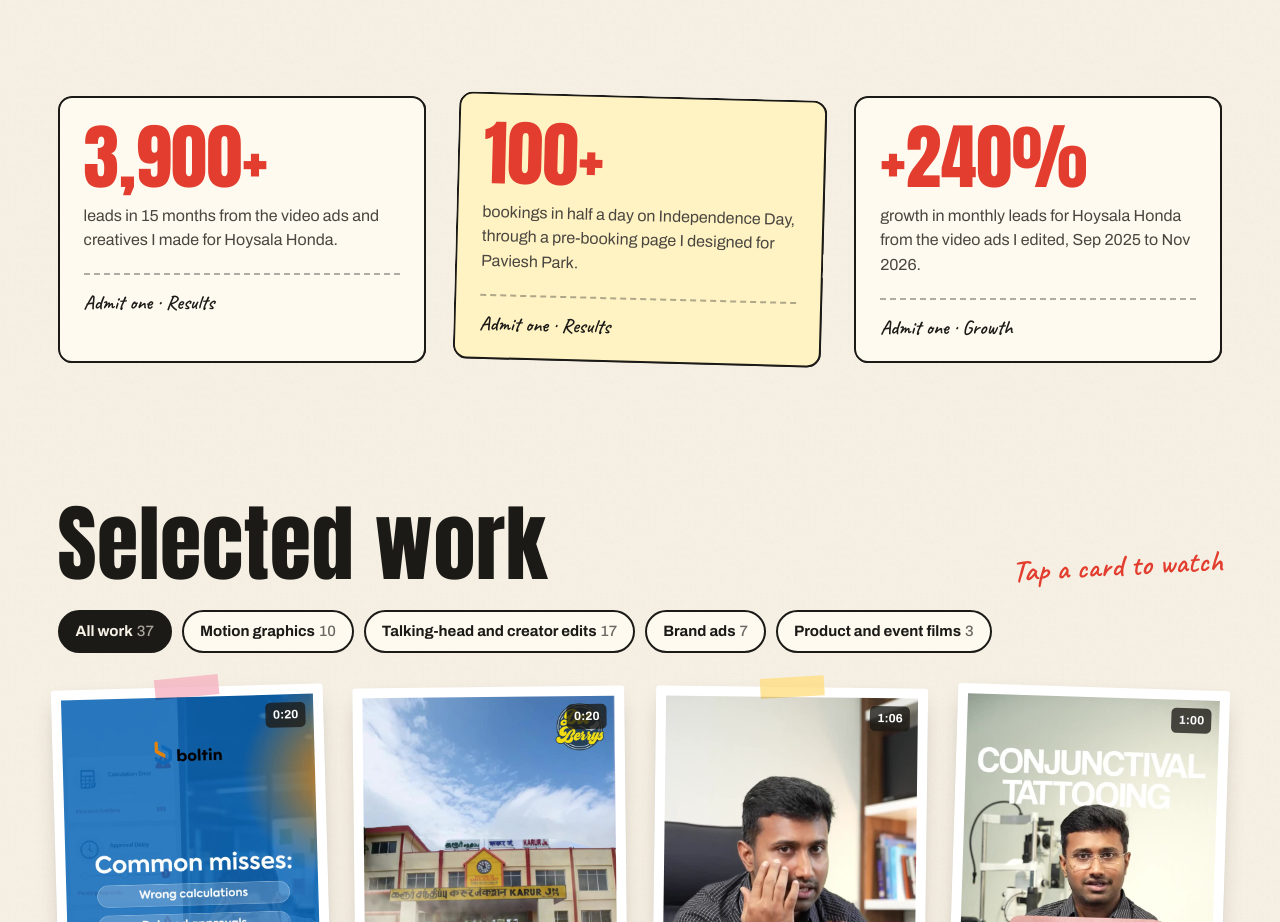
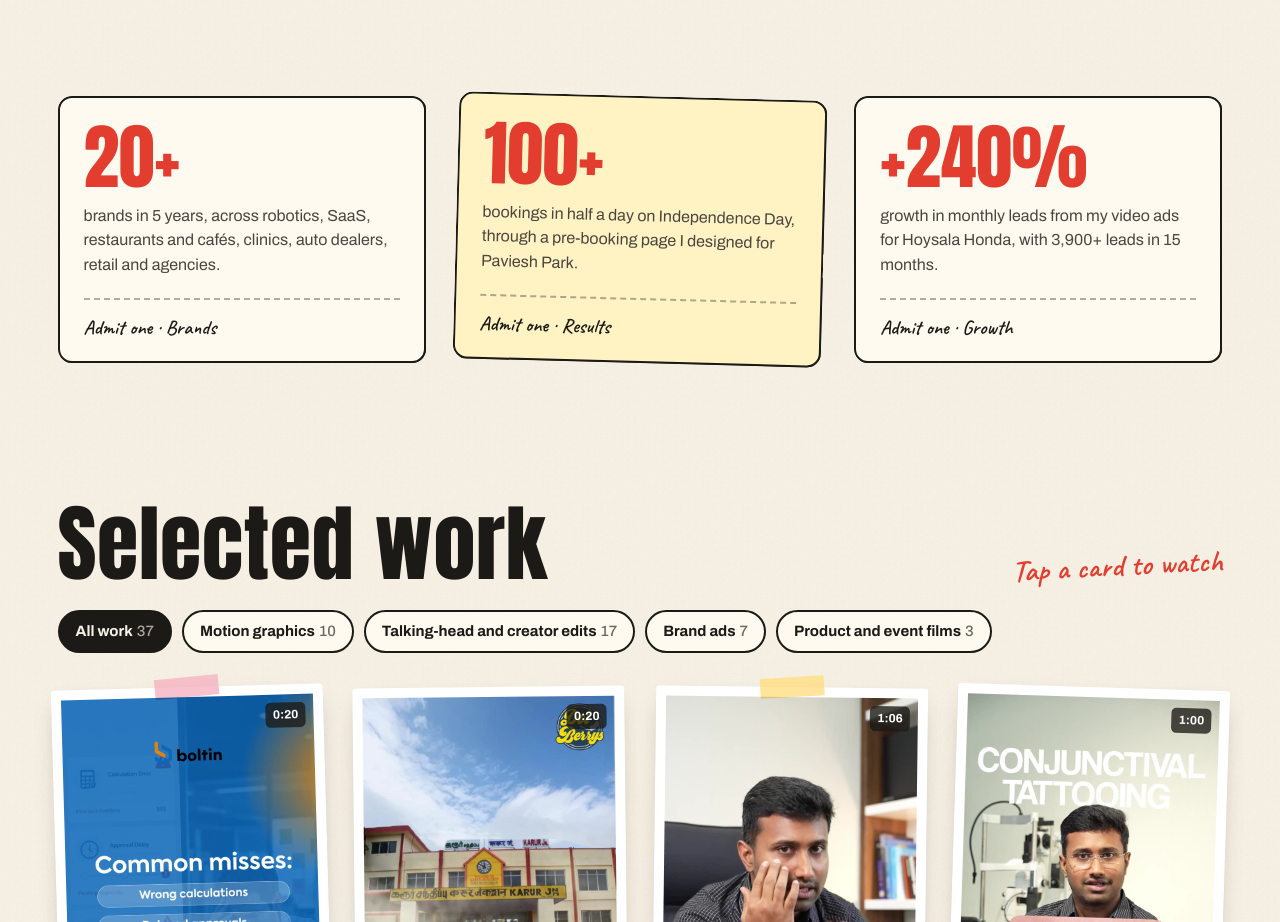
Before and after one commit to logeshprasanth01/logeshprasanth, a plain HTML site: page index.html in a window 1280 px wide. Shown: the part 2000-2922 px from the top of the page. Drawn offline with Linux system fonts and the light colour scheme.

Commit message:
Show multi-brand reach in results tickets
Co-Authored-By: Claude Opus 5.5 <noreply@anthropic.com>
Claude-Session: https://claude.ai/code/session_01NpBJsQ1CqJuWZ3q4CzPtAE

```diff
--- a/index.html
+++ b/index.html
@@ -84,9 +84,9 @@
   <!-- RESULTS AS TICKETS -->
   <section class="tickets" aria-label="Results">
     <article class="ticket">
-      <p class="ticket__num">3,900+</p>
-      <p class="ticket__txt">leads in 15 months from the video ads and creatives I made for Hoysala Honda.</p>
-      <p class="ticket__stub">Admit one · Results</p>
+      <p class="ticket__num">20+</p>
+      <p class="ticket__txt">brands in 5 years, across robotics, SaaS, restaurants and cafés, clinics, auto dealers, retail and agencies.</p>
+      <p class="ticket__stub">Admit one · Brands</p>
     </article>
     <article class="ticket ticket--tilt">
       <p class="ticket__num">100+</p>
@@ -95,7 +95,7 @@
     </article>
     <article class="ticket">
       <p class="ticket__num">+240%</p>
-      <p class="ticket__txt">growth in monthly leads for Hoysala Honda from the video ads I edited, Sep 2025 to Nov 2026.</p>
+      <p class="ticket__txt">growth in monthly leads from my video ads for Hoysala Honda, with 3,900+ leads in 15 months.</p>
       <p class="ticket__stub">Admit one · Growth</p>
     </article>
   </section>
```
